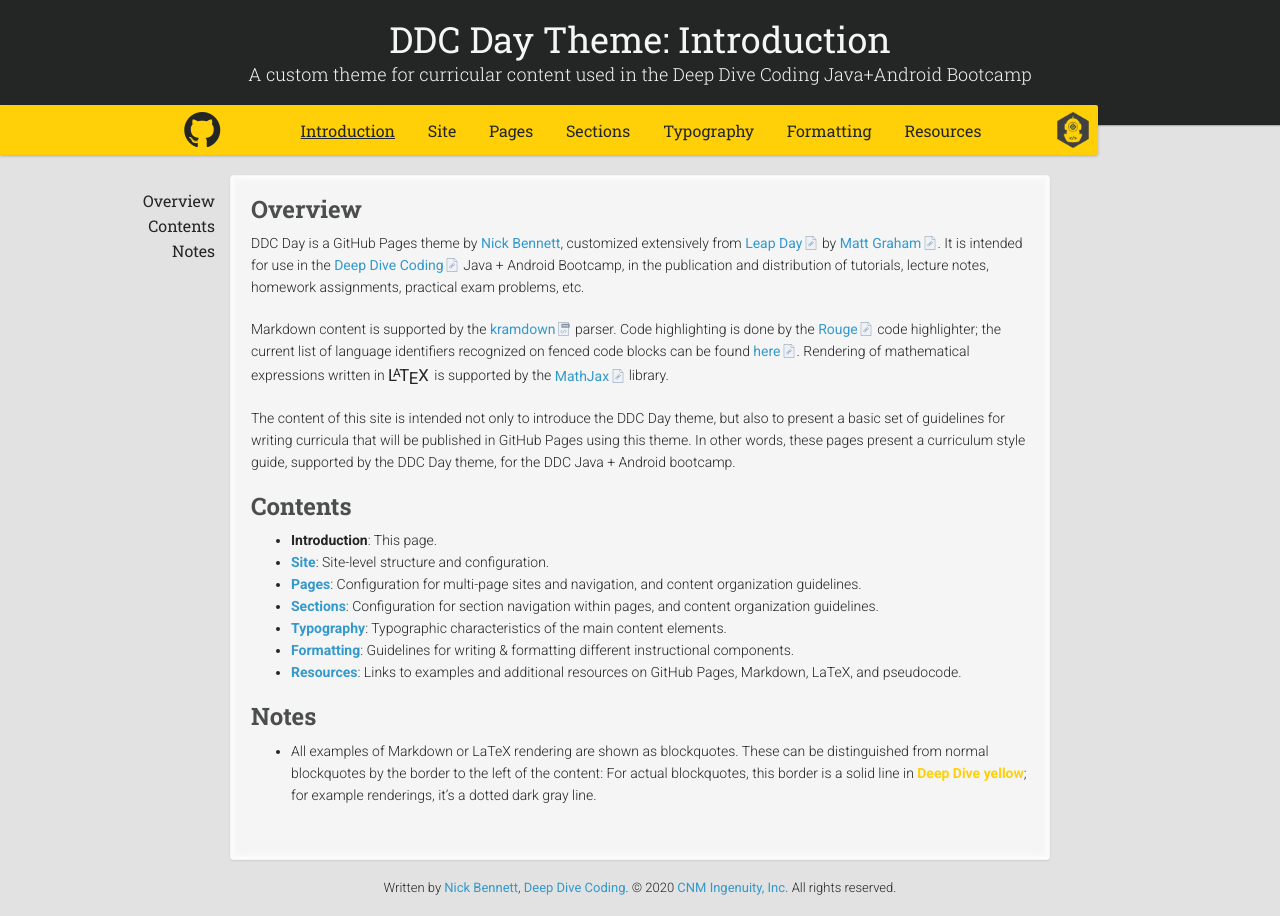
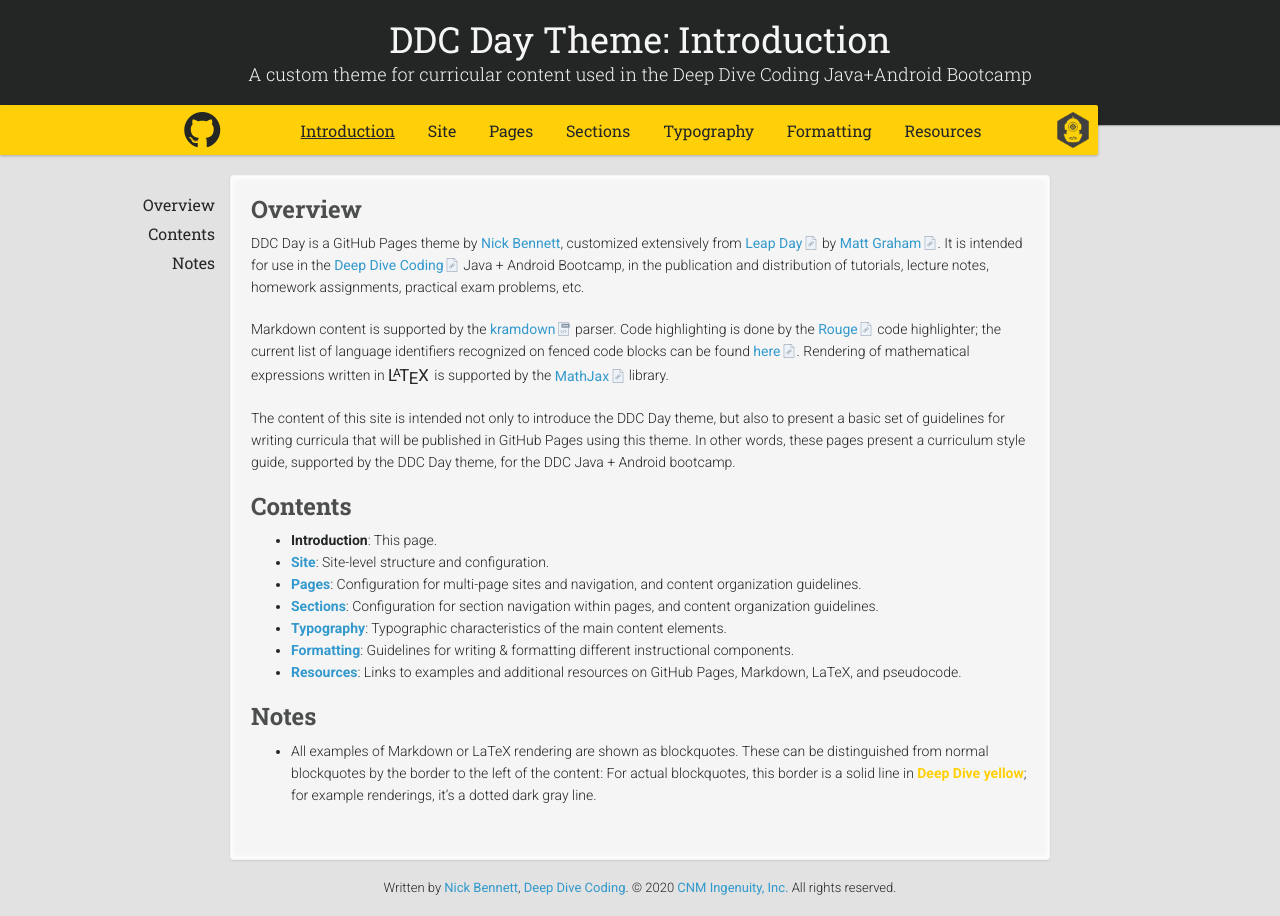
Before and after one commit to ddc-java/ddc-day, a Jekyll site: the page built from index.md, in a window 1280 px wide. Built offline with Jekyll 4.4.1, drawn with Linux system fonts in a browser that asks for light colours; nearby versions of some CDN libraries; our own code applies the rules of GitHub Pages for plain Markdown files; formulas are drawn with MathJax 3.

Commit message:
Tighten up sidebar links

```diff
--- a/_sass/ddc-day.scss
+++ b/_sass/ddc-day.scss
@@ -545,7 +545,7 @@
         font-family: $navigator-fonts;
         padding: 0;
         line-height: 1.05;
-        margin-top: 0.5em;
+        margin-top: 0.75em;
 
         a {
 
```
